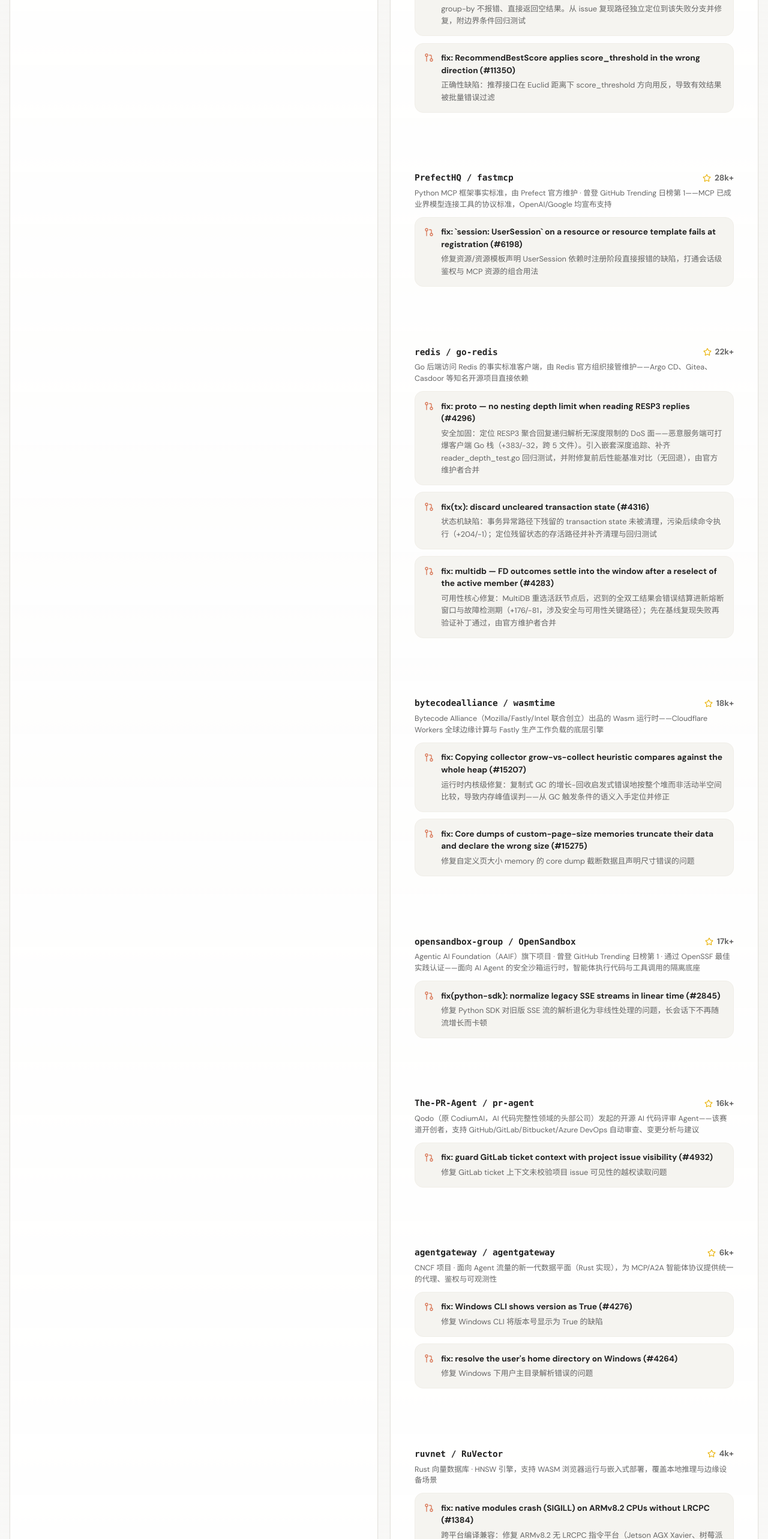
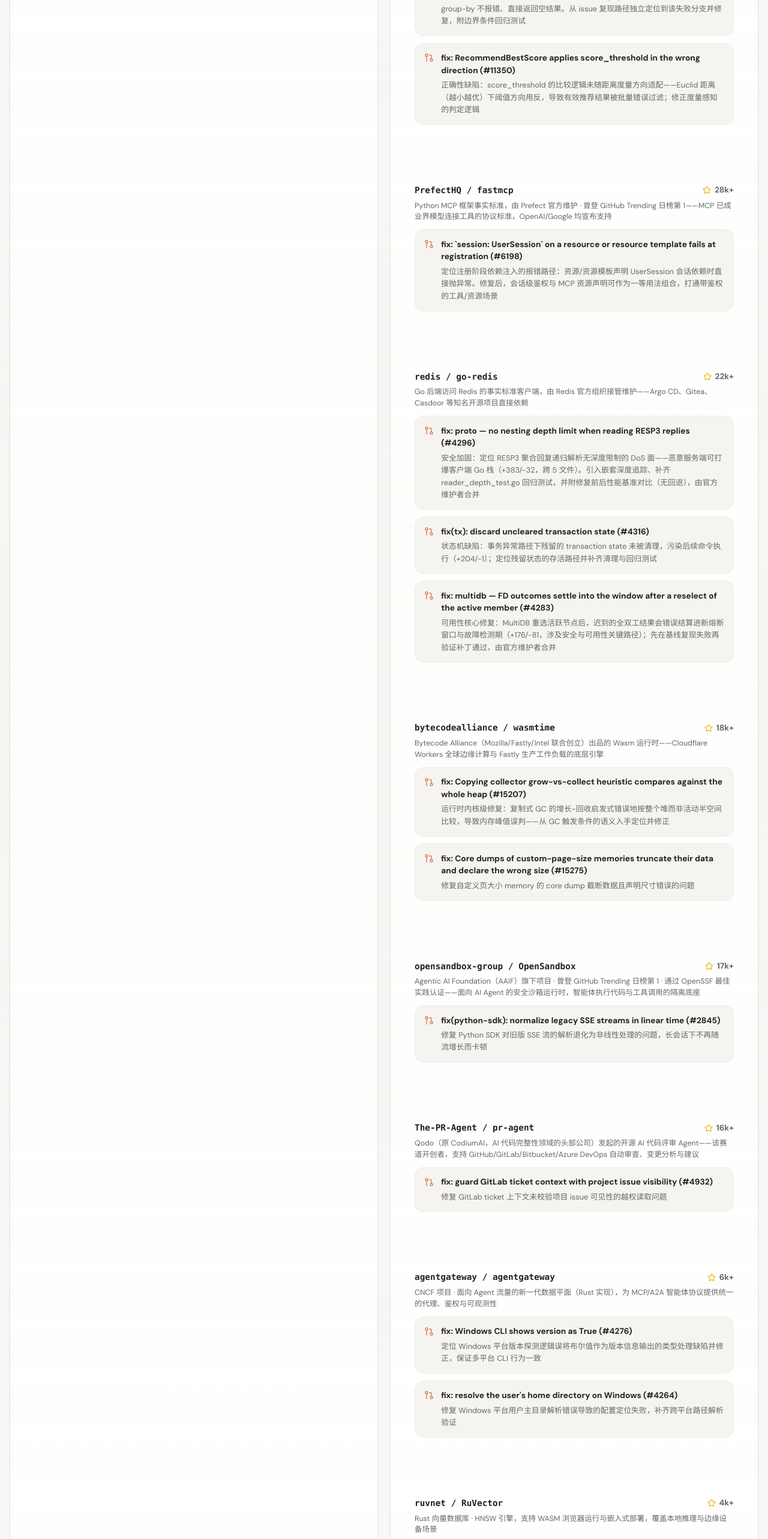
Before and after one commit to wangshun-china/interview-web, a Vue app: page / in a window 1280 px wide. Shown: the part 2200-4766 px from the top of the page at 60% size. Built offline with nearby package versions, Linux system fonts and the light colour scheme.

Commit message:
resume: deepen thinner PR notes with root-cause and verification narrative

```diff
--- a/src/components/OpenSourceCard.vue
+++ b/src/components/OpenSourceCard.vue
@@ -120,7 +120,7 @@ const repos = [
       },
       {
         title: 'fix: RecommendBestScore applies score_threshold in the wrong direction (#11350)',
-        note: '正确性缺陷：推荐接口在 Euclid 距离下 score_threshold 方向用反，导致有效结果被批量错误过滤',
+        note: '正确性缺陷：score_threshold 的比较逻辑未随距离度量方向适配——Euclid 距离（越小越优）下阈值方向用反，导致有效推荐结果被批量错误过滤；修正度量感知的判定逻辑',
         url: 'https://github.com/qdrant/qdrant/pull/11350',
       },
     ],
@@ -133,7 +133,7 @@ const repos = [
     prs: [
       {
         title: 'fix: `session: UserSession` on a resource or resource template fails at registration (#6198)',
-        note: '修复资源/资源模板声明 UserSession 依赖时注册阶段直接报错的缺陷，打通会话级鉴权与 MCP 资源的组合用法',
+        note: '定位注册阶段依赖注入的报错路径：资源/资源模板声明 UserSession 会话依赖时直接抛异常。修复后，会话级鉴权与 MCP 资源声明可作为一等用法组合，打通带鉴权的工具/资源场景',
         url: 'https://github.com/PrefectHQ/fastmcp/pull/6198',
       },
     ],
@@ -213,12 +213,12 @@ const repos = [
     prs: [
       {
         title: 'fix: Windows CLI shows version as True (#4276)',
-        note: '修复 Windows CLI 将版本号显示为 True 的缺陷',
+        note: '定位 Windows 平台版本探测逻辑误将布尔值作为版本信息输出的类型处理缺陷并修正，保证多平台 CLI 行为一致',
         url: 'https://github.com/agentgateway/agentgateway/pull/4276',
       },
       {
         title: "fix: resolve the user's home directory on Windows (#4264)",
-        note: '修复 Windows 下用户主目录解析错误的问题',
+        note: '修复 Windows 平台用户主目录解析错误导致的配置定位失败，补齐跨平台路径解析验证',
         url: 'https://github.com/agentgateway/agentgateway/pull/4264',
       },
     ],
@@ -236,7 +236,7 @@ const repos = [
       },
       {
         title: 'fix: @ruvector/core 0.1.30 HNSW misses results on very small graphs (#1299)',
-        note: '修复 @ruvector/core 0.1.30 在极小图上 HNSW 检索漏召回的问题',
+        note: '定位 HNSW 在极小图场景下的层遍历边界缺陷——0.1.30 版本检索结果大面积漏召回；修复并补齐小图场景的召回率验证',
         url: 'https://github.com/ruvnet/RuVector/pull/1299',
       },
     ],
```
